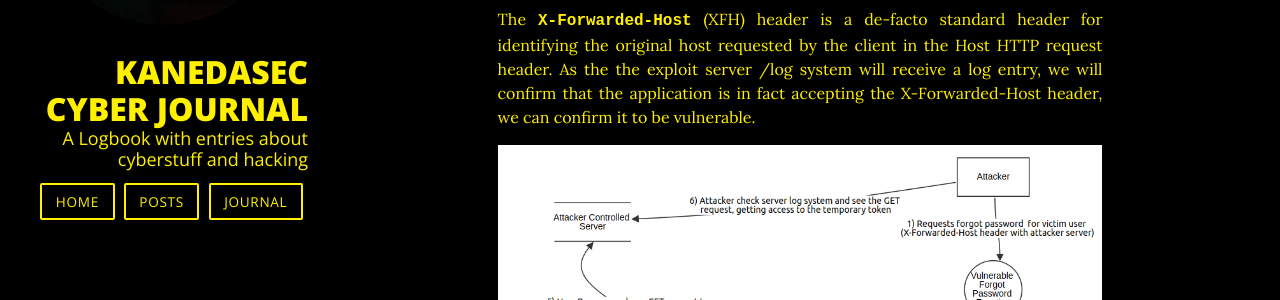
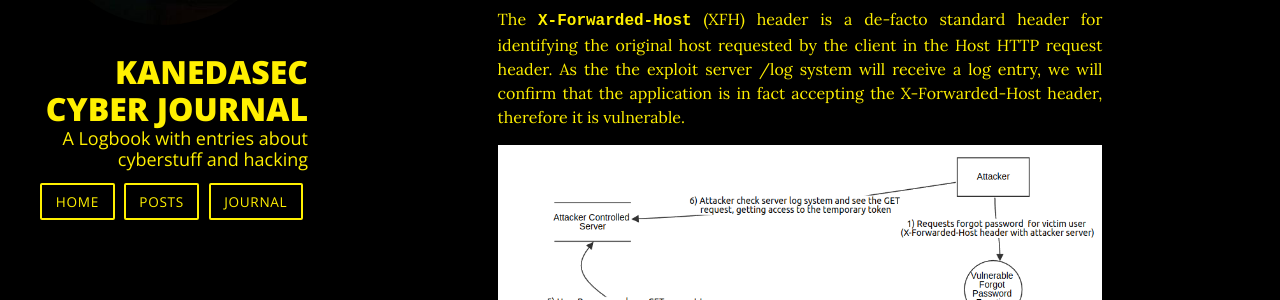
Before and after one commit to kanedasec/kanedasec.github.io, a Jekyll site: the page built from _posts/Solving Portswigger Labs with OWASP ZAP/2024-02-02-Password-reset-poisoning-via-middleware.md, in a window 1280 px wide and 900 px high, scrolled down 1375 px. Shown: the part 251-551 px from the top of the window. Built offline with Jekyll 4.4.1, drawn with Linux system fonts in a browser that asks for light colours; nearby versions of some CDN libraries.

Commit message:
Update 2024-02-02-Password-reset-poisoning-via-middleware.md

```diff
--- a/_posts/Solving Portswigger Labs with OWASP ZAP/2024-02-02-Password-reset-poisoning-via-middleware.md
+++ b/_posts/Solving Portswigger Labs with OWASP ZAP/2024-02-02-Password-reset-poisoning-via-middleware.md
@@ -36,7 +36,7 @@ The e-mail on the exploit server with the temporary token in the url
 
 This means we can change the http methods to look for errors, try injection attacks, and try host header manipulation. After testing these vectors, we understand that the application only allow GET and POST methods, and neither the parameter username nor the cookie session is vulnerable to injection attacks. With host header manipulation we found that the application allows the X-Forwarded-Host header.
 
-The **`X-Forwarded-Host`** (XFH) header is a de-facto standard header for identifying the original host requested by the client in the Host HTTP request header. As the the exploit server /log system will receive a log entry, we will confirm that the application is in fact accepting the X-Forwarded-Host header, we can confirm it to be vulnerable.
+The **`X-Forwarded-Host`** (XFH) header is a de-facto standard header for identifying the original host requested by the client in the Host HTTP request header. As the the exploit server /log system will receive a log entry, we will confirm that the application is in fact accepting the X-Forwarded-Host header, therefore it is vulnerable.
 
 ![4-3.png](/assets/img/posts/Solving-Portswigger-Labs-with-OWASP-ZAP/Password-reset-poisoning-via-middleware/4-3.png)
 A diagram I drew to explain the attack
```
